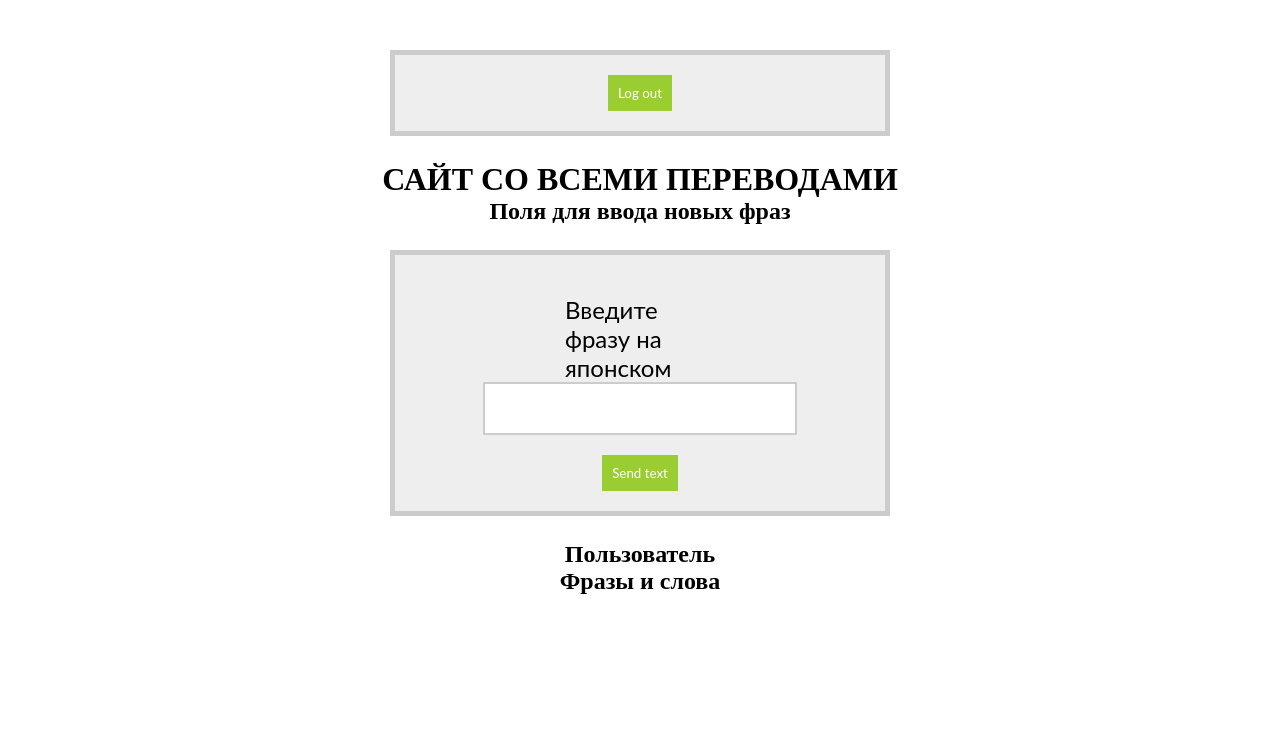
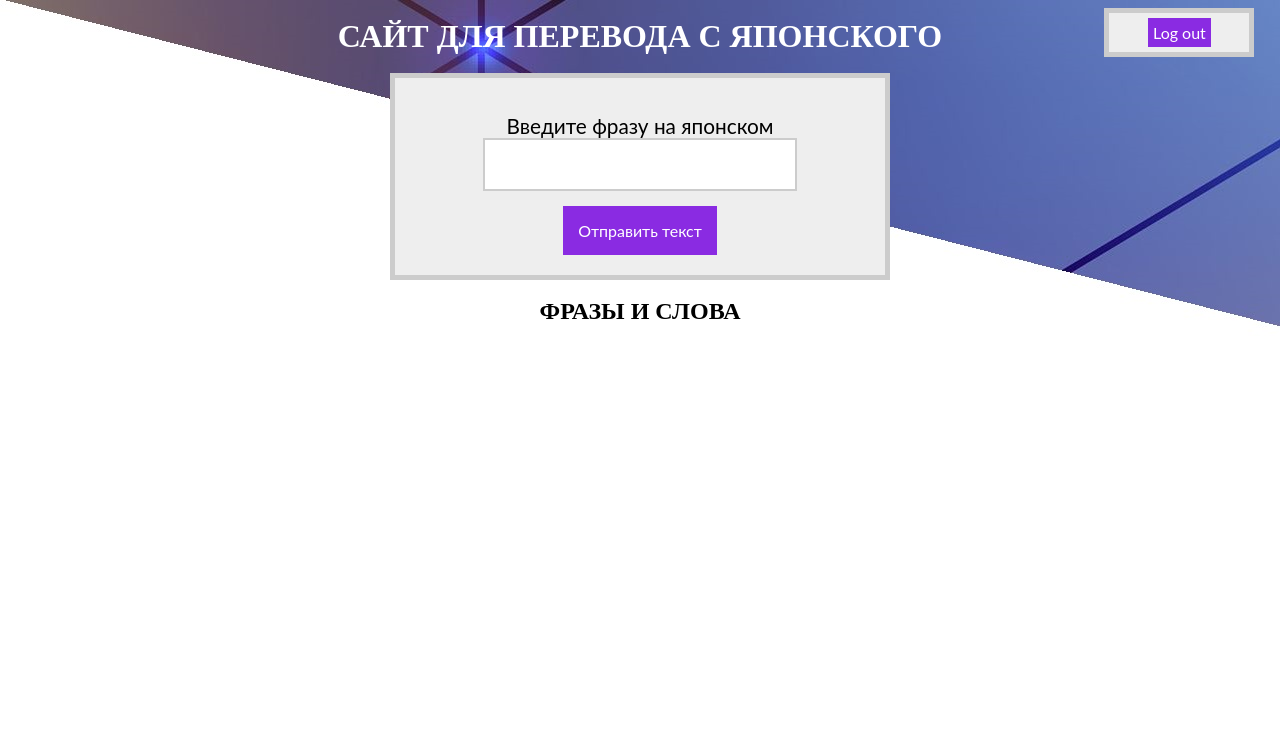
Before and after one commit to portuberanec/Translator_website, a PHP site: page / in a window 1280 px wide. Shown: the top 749 px of the page. Run offline with PHP 8.4, Linux system fonts and the light colour scheme; the visitor is signed in with stand-in values (Sample User, id 1); data that the repository does not hold is empty; a stand-in replaces the project's code that opens the database connection.

Commit message:
Поигрался со стилями

```diff
--- a/Index.php
+++ b/Index.php
@@ -16,10 +16,8 @@
 <body>
 
 
-
-
-<form method="POST">
-    <button type="submit" name="logout" value="logout" >Log out</button>
+<form class="LogOutForm" method="POST">
+    <button class="LogOutButton" type="submit" name="logout" value="logout" >Log out</button>
 </form>
 
 <?php
@@ -27,26 +25,21 @@
         $_SESSION['user_id'] = NULL;
         header('Location: login.php');
         exit;
-    } else {
-}
+    }
 ?>
 
-
-
-<h1>Сайт со всеми переводами</h1>
-
-<h2>Поля для ввода новых фраз</h2>
-
+<br>
+<h1 style="color:white">Сайт для перевода с японского</h1>
+<br>
 
 <form method="POST">
     <div class="form-element">
         <label>Введите фразу на японском</label>
         <input type="Sended" name="Sended"/>
     </div>
-    <button type="submit" name="Send" value="Send" >Send text</button>
+    <button type="button" name="Send" value="Send" >Отправить текст</button>
 </form>
-
-
+<br>
 <?php
 if (isset($_POST['Send'])) {
     $SendedText = $_POST['Sended'];
@@ -65,10 +58,7 @@ if (isset($_POST['Send'])) {
 else {
 }
 ?>
-
-
-
-<h2>Пользователь</h2>
+<section class="UserSection">
 
 <?php
     require_once "dbconnect.php";
@@ -82,12 +72,13 @@ else {
     mysqli_stmt_close($stmt);
 
     while ($row = mysqli_fetch_row($result_all)) {
-        echo "{$row[1]}";
+        echo "<h3>Пользователь: {$row[1]}</h3>";
     }
 ?>
-
+</section>
 
 <h2>Фразы и слова</h2>
+
 
 
 <?php
@@ -124,7 +115,7 @@ for ($i = 1; $i <= count($array); ++$i) {
         mysqli_stmt_close($stmt);
 
         echo '<br>';
-        echo ' <table border="1">';
+        echo ' <table class="TablePhrases" border="1">';
         echo '<tr>';
         echo '    <th>Фраза: </th>';
         echo '    <th>Транслит:</th>';
@@ -147,7 +138,7 @@ for ($i = 1; $i <= count($array); ++$i) {
         mysqli_stmt_close($stmt);
 
         echo ' ';
-        echo ' <table border="1">';
+        echo ' <table class="TableWords" border="1">';
         echo '<tr>';
         echo '    <th>Слово: </th>';
         echo '    <th>Транслит:</th>';
@@ -167,5 +158,6 @@ for ($i = 1; $i <= count($array); ++$i) {
 
 
 
+
 </body>
 </html>
--- a/login.php
+++ b/login.php
@@ -1,3 +1,9 @@
+<head>
+    <link rel="stylesheet" type="text/css" href="style.css" />
+</head>
+
+
+
 <form method="post" action="" name="signin-form">
     <div class="form-element">
         <label>Username</label>
--- a/registration.php
+++ b/registration.php
@@ -1,3 +1,7 @@
+<head>
+    <link rel="stylesheet" type="text/css" href="style.css" />
+</head>
+
 <form method="post" action="" name="signup-form">
     <div class="form-element">
         <label>Username</label>
--- a/style.css
+++ b/style.css
@@ -4,20 +4,32 @@
     box-sizing: border-box;
 }
 body {
-    margin: 50px auto;
+    margin: 0px auto;
+    padding: 0px;
     text-align: center;
-    width: 800px;
+    margin-bottom: 50px;
+    background-image: url('img/Background.jpg');
+    background-size: auto;
+    background-repeat: no-repeat;
 }
+
 h1 {
     font-family: 'Passion One';
     font-size: 2rem;
     text-transform: uppercase;
 }
+
+h2 {
+    font-family: 'Passion One';
+    font-size: 1.5rem;
+    text-transform: uppercase;
+    margin-bottom: 20px;
+}
+
 label {
     width: 150px;
-    display: inline-block;
     text-align: left;
-    font-size: 1.5rem;
+    font-size: 1.3rem;
     font-family: 'Lato';
 }
 input {
@@ -26,21 +38,62 @@ input {
     font-weight: 100;
     font-family: 'Lato';
     padding: 10px;
+    vertical-align: center;
 }
 form {
-    margin: 25px auto;
+    margin: 0px auto;
     padding: 20px;
     border: 5px solid #ccc;
     width: 500px;
     background: #eee;
 }
+
 div.form-element {
-    margin: 20px 0;
+    margin: 15px 0;
 }
+
+.LogOutForm {
+    width: 150px;
+    padding: 5px;
+    position: absolute;  top: 1%; right: 2%;
+}
+.LogOutButton {
+    padding: 5px;
+}
+
+.TablePhrases {
+    width: 700px;
+    margin-left: 31%;
+}
+
+.TableWords {
+    width: 300px;
+    margin-left: 31%;
+}
+
+/*.image-container {*/
+/*    background-image: url('img/Background.jpg');*/
+/*    background-attachment: fixed;*/
+/*    background-size: auto;*/
+/*}*/
+
+h3 {
+    color: #ffffff;
+    font-size: 1.5rem;
+}
+
+.UserSection {
+    width: 200px;
+    padding: 5px;
+    position: absolute;  top: 7%; right: 0.6%;
+    margin: auto;
+}
+
 button {
-    padding: 10px;
+    padding: 15px;
     font-family: 'Lato';
-    background: yellowgreen;
+    font-size: 1rem;
+    background: blueviolet;
     color: white;
     border: none;
 }
@@ -48,7 +101,7 @@ p.success,
 p.error {
     color: white;
     font-family: lato;
-    background: yellowgreen;
+    background: blueviolet;
     display: inline-block;
     padding: 2px 10px;
 }
```
Also changed, not shown: img/Background.jpg (added).
